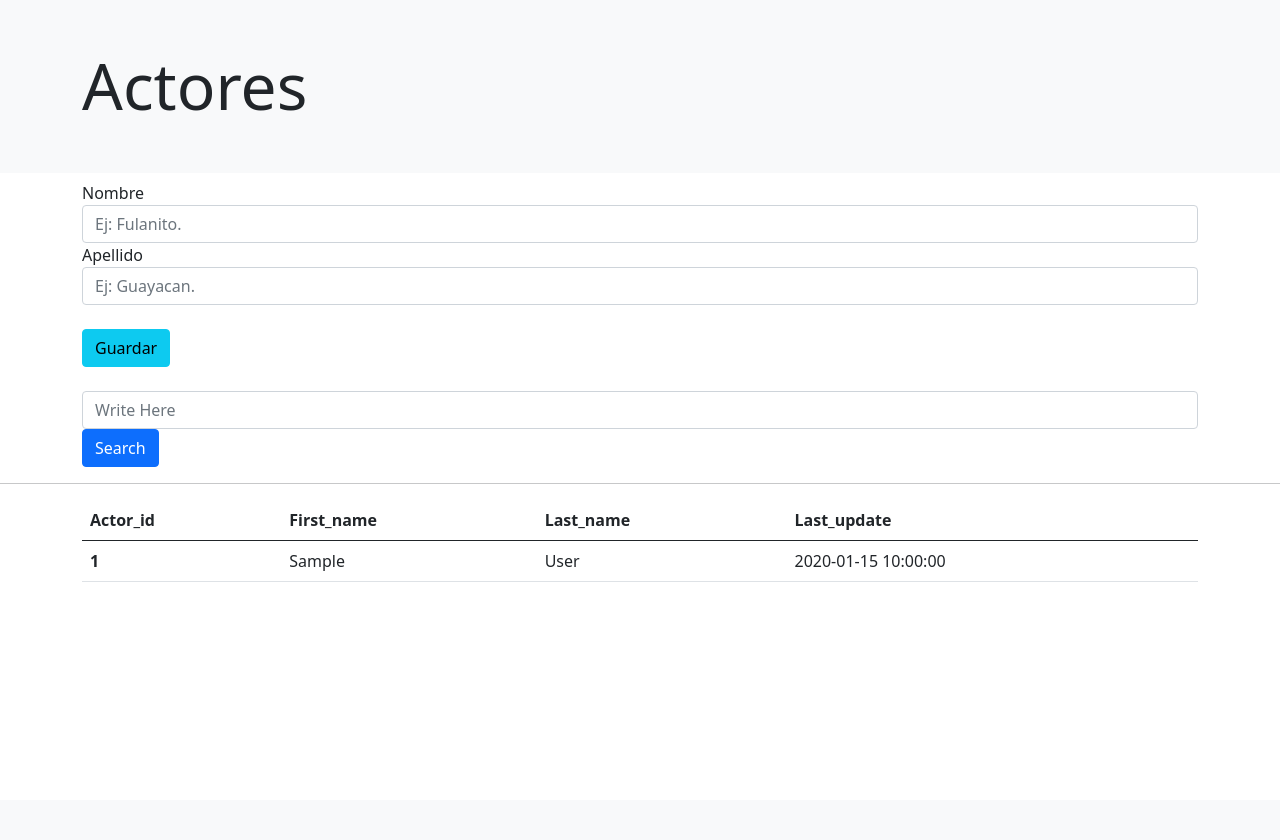
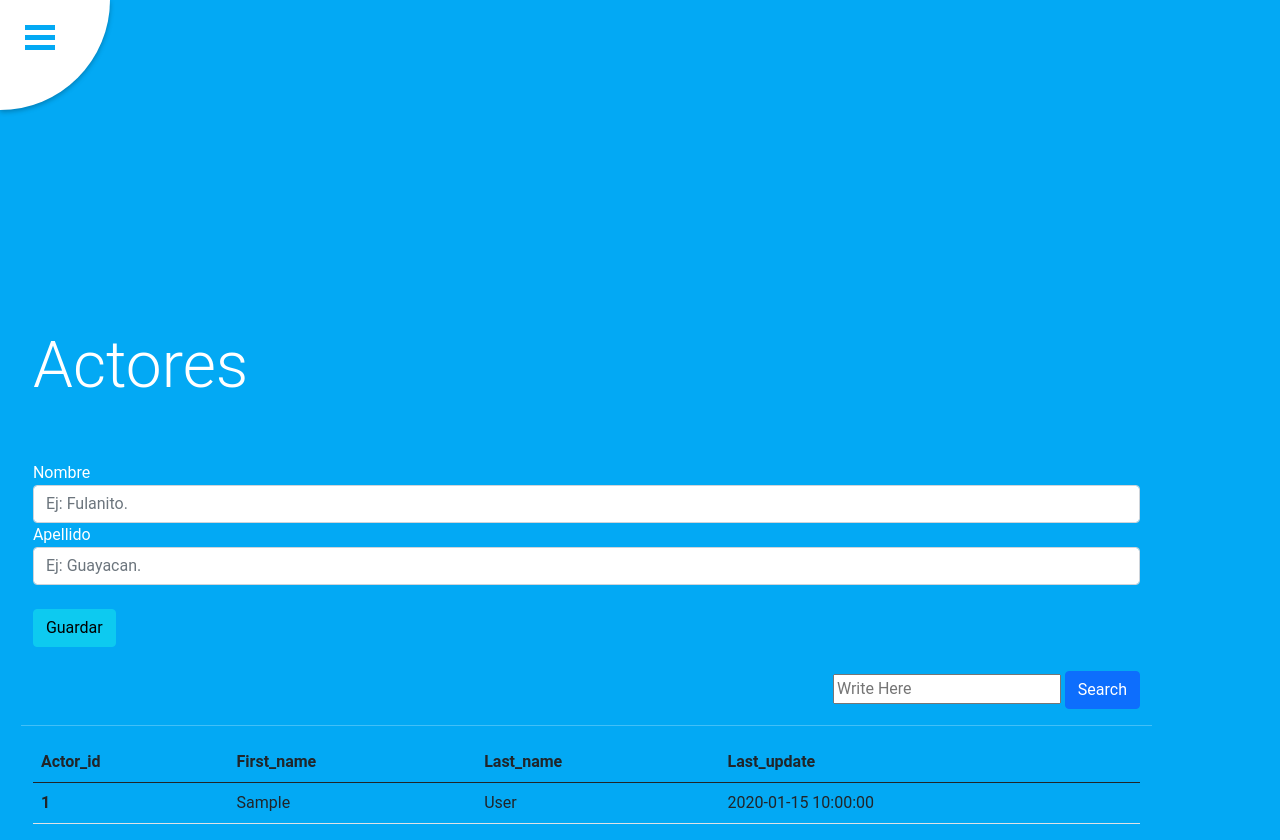
Before and after one commit to JoseC5517/proyecto_php, a PHP site: page /actores.php in a window 1280 px wide. Before the commit the page ends 582 px from the top, so only its background shows below. Run offline with PHP 8.4, Linux system fonts and the light colour scheme; tables that the repository leaves empty or names only in its code hold one stand-in row (values such as "Sample post").

Commit message:
modificacion

```diff
--- /dev/null
+++ b/CSS/style.css
@@ -0,0 +1,151 @@
+.formBuscar{
+    margin-left: 800px;
+}
+
+
+
+
+
+@import url(https://fonts.googleapis.com/css?family=Roboto:400,700);
+
+@keyframes checked-anim {
+    50% {
+        width: 3000px;
+        height: 3000px;
+    }
+    100% {
+        width: 100%;
+        height: 100%;
+        border-radius: 0;
+    }
+}
+@keyframes not-checked-anim {
+    0% {
+        width: 3000px;
+        height: 3000px;
+    }
+}
+li, a {
+    margin: 75px 0 -55px 0;
+    color: #03A9F4;
+    font: 14pt "Roboto", sans-serif;
+    font-weight: 700;
+    line-height: 1.8;
+    text-decoration: none;
+    text-transform: none;
+    list-style: none;
+    outline: 0;
+    display: none;
+}
+li {
+    width: 230px;
+    text-indent: 56px;}
+a:focus {
+    display: block;
+    color: #333;
+    background-color: #eee;
+    transition: all .5s;
+}
+aside {
+    position: absolute;
+    color: white;
+    top: 35%;
+    right: 10%;
+    text-align: left;
+}
+h1 {
+    line-height: 0;
+    font-size: 4vw;
+    font-weight: 700;
+}
+h3 {
+    float: right;
+    line-height: .3;
+    font-size: 2.5vw;
+    font-weight: lighter;
+}
+h4 {
+    float: left;
+    margin-left: -2%;
+    font-size: 1.5vw;
+    font-weight: lighter;
+}
+
+html, body {
+    margin: 0;
+    padding: 0;
+    background-color: #03A9F4;
+    font-family: 'Roboto', sans-serif;
+    /* overflow: hidden;     */
+}
+
+#trigger, #burger, #burger:before, #burger:after {
+    position: absolute;
+    top: 25px;
+    left: 25px;
+    background: #03A9F4;
+    width: 30px;
+    height: 5px;
+    transition: .2s ease;
+    cursor: pointer;
+    z-index: 1;
+}
+#trigger {
+    height: 25px;
+    background: none;
+}
+#burger:before {
+    content: " ";
+    top: 10px;
+    left: 0;
+}
+#burger:after {
+    content: " ";
+    top: 20px;
+    left: 0;
+}
+#menu-toggle:checked + #trigger + #burger {
+    top: 35px;
+    transform: rotate(180deg);
+    transition: transform .2s ease;
+}
+
+#menu-toggle:checked + #trigger + #burger:before {
+    width: 20px;
+    top: -2px;
+    left: 18px;
+    transform: rotate(45deg) translateX(-5px);
+    transition: transform .2s ease;
+}
+#menu-toggle:checked + #trigger + #burger:after {
+    width: 20px;
+    top: 2px;
+    left: 18px;
+    transform: rotate(-45deg) translateX(-5px);
+    transition: transform .2s ease;
+}
+#menu {
+    position: absolute;
+    margin: 0; padding: 0;
+    width: 110px;
+    height: 110px;
+    background-color: #fff;
+    border-bottom-right-radius: 100%;
+    box-shadow: 0 2px 5px rgba(0,0,0,0.26);
+    animation: not-checked-anim .2s both;
+    transition: .2s;
+}
+#menu-toggle:checked + #trigger + #burger + #menu {
+    animation: checked-anim 1s ease both;
+}
+#menu-toggle:checked + #trigger ~ #menu > li, a {
+    display: block;
+}
+[type="checkbox"]:not(:checked), [type="checkbox"]:checked {
+    display: none;
+}
+
+body::-webkit-scrollbar{
+    background-color: black;
+    width: 10px;
+}
--- a/vistas/vista_actores.php
+++ b/vistas/vista_actores.php
@@ -1,7 +1,8 @@
-<?php require_once "vistas/partes/head.php"; ?>
+<?php require_once "partes/head.php"; ?>
 
 
-<div class="bg-light">
+<aside>
+        <div class="">
             <div class="container">
                 <h1 class="display-3 py-5"><?php echo $pagina; ?></h1>
             </div>
@@ -21,15 +22,16 @@
                         <button name="guardar" class="btn btn-info">Guardar</button>
                     </div>
                 </form>
+                <div class = "container"><?php echo $_SESSION['mensaje'] ?? ""; ?> </div>
         <br>
         <div class="container">
             <div class="group-form">
-    <form action="">
-    <input name="nombre" type="text" class="form-control" placeholder="Write Here">
+            <form class="formBuscar" action="">
+            <input name="nombre" type="text" class="" placeholder="Write Here">
             <button name="buscar" class="btn btn-primary">Search</button>
             </form>
             </div>
-    <div><?php echo $_SESSION['mensaje'] ?? ""; ?> </div>
+
         </div>
             </div>
         </div>
@@ -61,4 +63,15 @@
         </table>
         </div>
 
+      </aside>
+      <input type="checkbox" id="menu-toggle"/>
+        <label id="trigger" for="menu-toggle"></label>
+        <label id="burger" for="menu-toggle"></label>
+        <ul id="menu">
+          <li><a href="actores.php">Actores</a></li>
+          <li><a href="">About</a></li>
+          <li><a href="#">Portfolio</a></li>
+          <li><a href="#">Contact</a></li>
+        </ul>
+
 <?php require_once "vistas/partes/foot.php"; ?>
```
Lines whose indentation alone changed are shown as unchanged.
